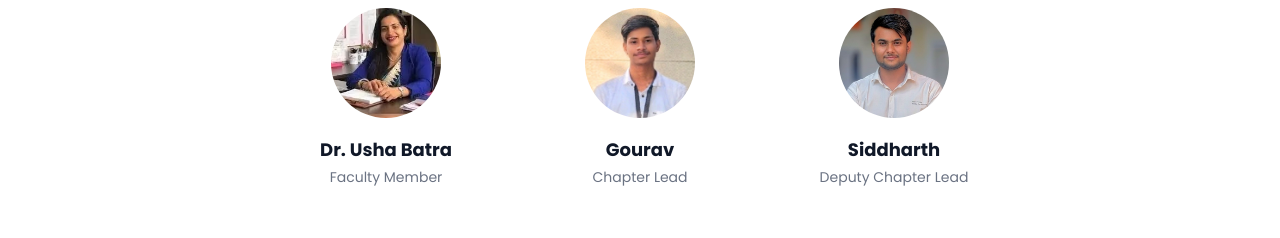
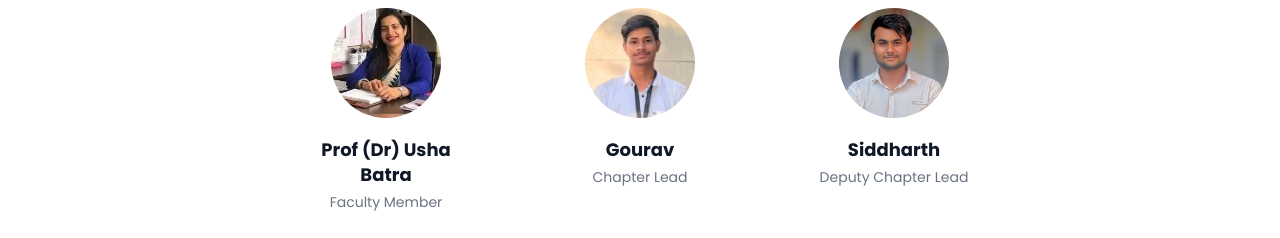
Before and after one commit to Gouravjaat07/aws-community-site, a React (Vite) app: page / in a window 1280 px wide. Shown: the part 2100-2338 px from the top of the page. Built offline with nearby package versions, Linux system fonts and the light colour scheme.

Commit message:
Adding Images

```diff
--- a/src/data/siteData.js
+++ b/src/data/siteData.js
@@ -3,6 +3,8 @@ import siddharth from '../assets/Core-Team/siddharth.jpeg'
 import gautam from '../assets/Core-Team/gautam1.png'
 import aditya from '../assets/Core-Team/aditya.jpeg'
 import ushaMam from '../assets/Core-Team/usha-mam.jpeg'
+import rewa from '../assets/Core-Team/rewa.jpeg'
+import shradha from '../assets/Core-Team/shradha.jpeg'
 
 export const navLinks = [
   { label: 'Home', path: '/' },
@@ -39,7 +41,7 @@ export const sponsors = [
 
 export const team = [
   {
-    name: 'Dr. Usha Batra',
+    name: 'Prof (Dr) Usha Batra',
     role: 'Faculty Member',
     image: ushaMam,
     linkedin: 'https://www.linkedin.com/in/dr-usha-batra-90a8b97b?utm_source=share_via&utm_content=profile&utm_medium=member_android',
@@ -76,13 +78,15 @@ export const team = [
   {
     name: 'Rewa',
     role: 'Event and Operations Lead',
-    // linkedin: 'https://linkedin.com/in/rewa',
+    image: rewa,
+    linkedin: 'https://www.linkedin.com/in/rewa-gupta-0303b232a/',
     type: 'core'
   },
   {
     name: 'Shradha',
     role: 'Partnership and Outreach Lead',
-    // linkedin: 'https://linkedin.com/in/shradha',
+    image: shradha,
+    linkedin: 'https://www.linkedin.com/in/shradha-pandey-758b21336?utm_source=share&utm_campaign=share_via&utm_content=profile&utm_medium=android_app',
     type: 'core'
   }
 ]
```
Also changed, not shown: src/assets/Core-Team/rewa.jpeg (added), src/assets/Core-Team/shradha.jpeg (added).
